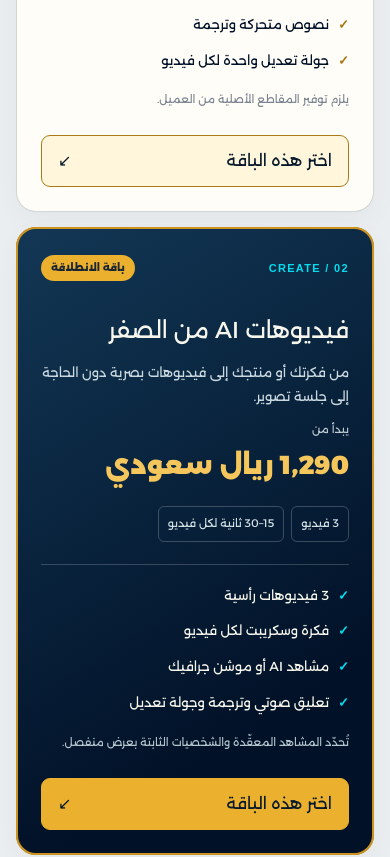
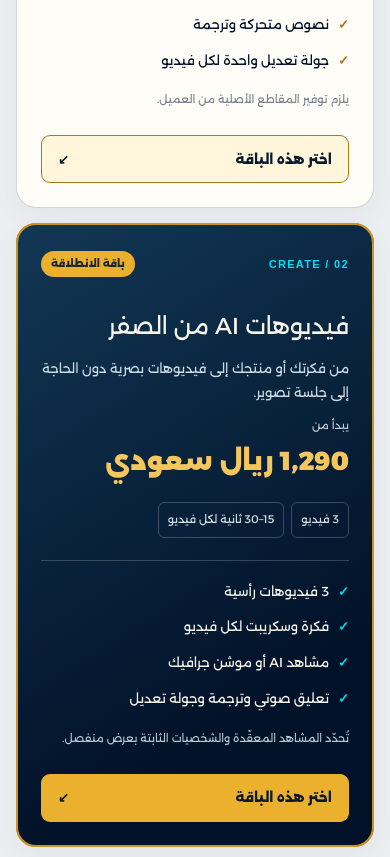
Before and after one commit to mohammedrashad2011-ui/Dewank-2026-website, a Next.js app: page /offers/ai-video-production in a window 390 px wide. Shown: the part 3140-3997 px from the top of the page. Built offline with nearby package versions, Linux system fonts and the light colour scheme.

Commit message:
fix(video): polish button typography and mobile offer card visibility

```diff
--- a/app/(ar)/offers/ai-video-production/video-offer.css
+++ b/app/(ar)/offers/ai-video-production/video-offer.css
@@ -276,7 +276,7 @@
   width:100%;min-height:48px;display:flex;align-items:center;justify-content:space-between;gap:10px;
   padding:11px 16px;border:1px solid #ab7a17;border-radius:9px;
   color:#07192b;background:#fff6db;cursor:pointer;
-  font:800 13px/1.5 inherit;
+  font-family:inherit;font-size:13px;font-weight:800;line-height:1.5;
   transition:background .22s ease,transform .22s ease;
 }
 .vop-package-action:hover { background:#f9de94;transform:translateY(-2px); }
```
